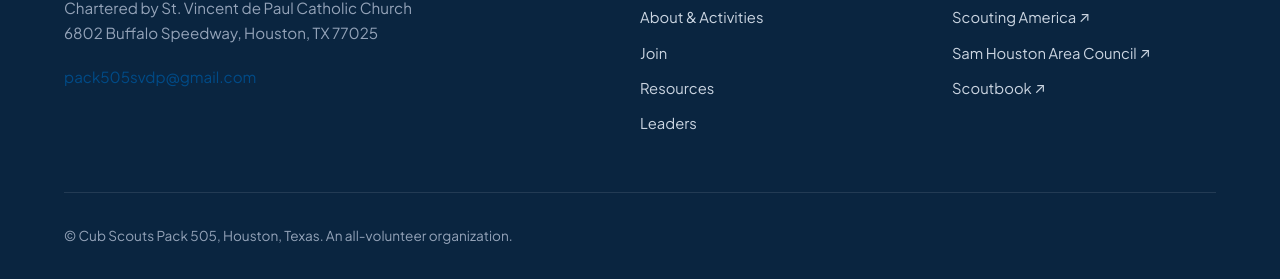
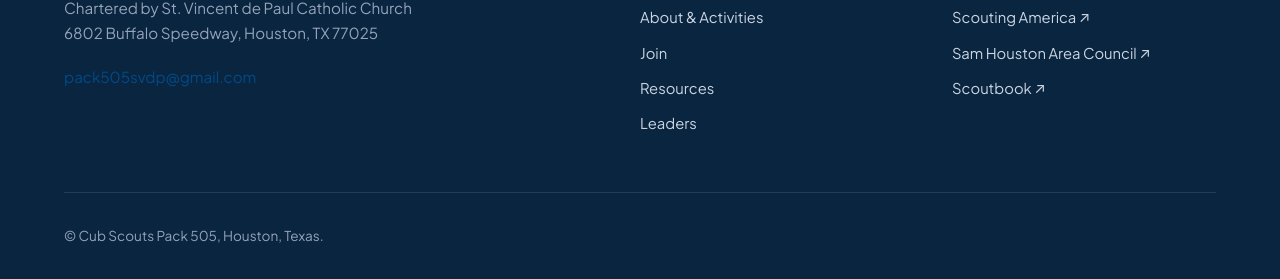
Before and after one commit to blakehlynch/houstonpack505, a plain HTML site: page 404.html in a window 1280 px wide. Shown: the part 590-869 px from the top of the page. Drawn offline with Linux system fonts and the light colour scheme.

Commit message:
Footer: remove 'all-volunteer organization' sentence
Co-Authored-By: Claude Opus 5.5 <noreply@anthropic.com>

```diff
--- a/404.html
+++ b/404.html
@@ -91,7 +91,7 @@
           </ul>
         </div>
       </div>
-      <div class="footer-bottom">© Cub Scouts Pack 505, Houston, Texas. An all-volunteer organization.</div>
+      <div class="footer-bottom">© Cub Scouts Pack 505, Houston, Texas.</div>
     </div>
   </footer>
   <!-- ===== END FOOTER ===== -->
```
Also changed, not shown: about.html (+1 -1 lines), index.html (+1 -1 lines), join.html (+1 -1 lines), leaders.html (+1 -1 lines), resources.html (+1 -1 lines).
